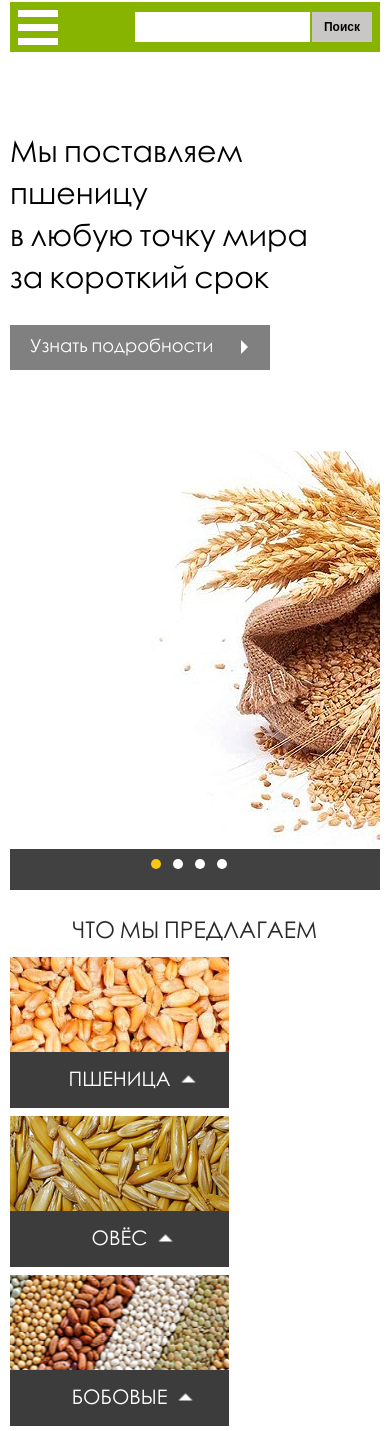
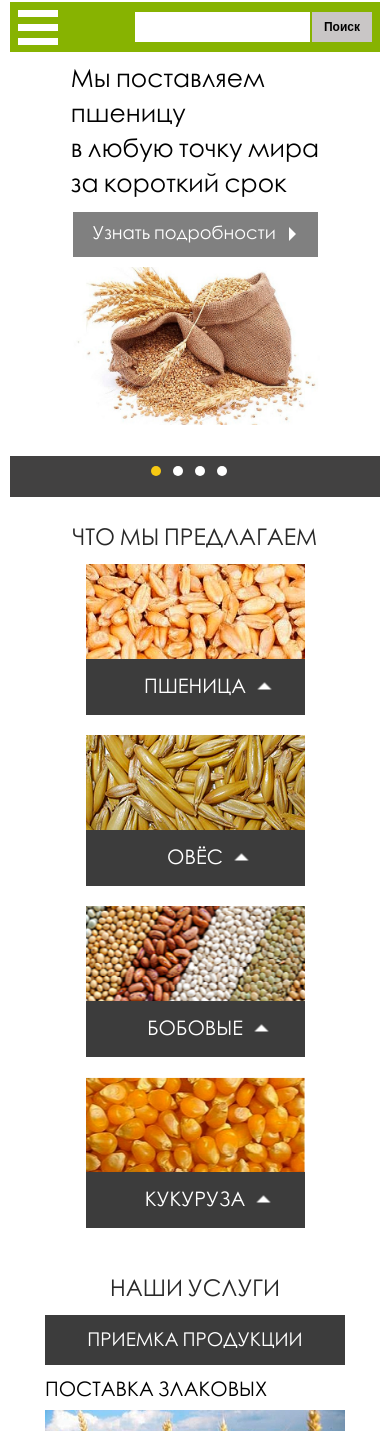
Before and after one commit to Ovakimyan99/maketfloa, a plain HTML site: page index.html in a window 390 px wide. Shown: the part 108-1539 px from the top of the page. Drawn offline with nearby package versions, Linux system fonts and the light colour scheme.

Commit message:
доделанный адаптив

```diff
--- a/_c/base.css
+++ b/_c/base.css
@@ -335,6 +335,33 @@ body {
 }
 /* Конец шапки сайта */
 
+@media(max-width:720px) {
+  .wis-owlcarousel-slide-block{
+    display: flex !important;
+    flex-wrap: wrap;
+    justify-content: space-evenly;
+    align-items: center;
+    padding: 10px 0;
+  }
+  .wis-owlcarousel-slide-text{
+   flex: 1;
+  }
+  .wis-owlcarousel-slide-img{
+   flex: 1;
+    max-width: 100%;
+   min-width: 250px;
+  }
+  .wis-owlcarousel-slide-text{
+    padding: 0 !important;;
+    min-width: 250px;
+    float: none !important;
+    display: flex !important;
+    flex-direction: column;
+    align-items: center;
+    margin-bottom: 10px;
+  }
+}
+
 @media(max-width:1150px) {
   h2{
     font-size: 23px;
@@ -388,11 +415,16 @@ body {
   .header-burger{
   display: block;
   }
+  .header-wis__drop--ul{
+    display: block !important;
+    width: 100% !important;
+  }
 
   .wis-header-nav ul{
     display: none;
   }
 }
+
 
 /* Блок слайдера */
 .wis-owlcarousel {
@@ -503,6 +535,34 @@ body {
   }
 }
 
+@media(max-width:920px) {
+
+  .wis-owlcarousel-slide-text{
+    width: 35%;
+    padding: 8% 0 0;
+  }
+  .wis-owlcarousel-slide-img{
+   width: 65%;
+   overflow: hidden;
+  }
+
+  .wis-owlcarousel-slide-img img{
+    width: 100%;
+    height: 100%;
+    object-fit: cover;
+  }
+
+  .wis-owlcarousel-slide-button{
+    width: 100%;
+    max-width: 245px;
+  }
+  .wis-owlcarousel-slide-text-block{
+    font-size: 25px;
+    line-height: 1.4;
+    margin-bottom: 10px;
+  }
+}
+
 /* Блок предложений */
 
 .wis-offer {
@@ -532,7 +592,7 @@ body {
   width: 269px;
 }
 
-.wis-offer-block div:nth-child(4n + 1) {
+.wis-offer-block-element:nth-child(4n+1) {
   clear: both;
 }
 
@@ -570,7 +630,7 @@ body {
   display: block;
 }
 
-.wis-offer-block div:nth-child(4n) {
+.wis-offer-block div:last-child {
   margin-right: 0px;
 }
 
@@ -661,6 +721,7 @@ body {
 .wis-offer-block-element a:hover .wis-offer-block-element-text-title img {
   display: none;
 }
+
 /* Конец блока предложений */
 
 @media(max-width:1150px) {
@@ -677,6 +738,28 @@ body {
   .wis-offer-block-element-text-title img{
     margin-left: 15px;
     top: 20px;
+  }
+}
+
+@media(max-width:920px) {
+  .wis-offer-block-element{
+  margin: 0 5px 20px;
+  }
+
+  .wis-offer-block div:last-child{
+    margin-right: 5px;
+  }
+
+  .wis-offer-block{
+  display: flex;
+  flex-wrap: wrap;
+  justify-content: space-evenly;
+  }
+
+  .wis-offer-block-element a:hover .wis-offer-block-element-text-pretitle .wis-offer-block-element-text-pretitle-1{
+  }
+
+  .wis-offer-block-element a:hover .wis-offer-block-element-text-pretitle{
   }
 }
 
@@ -816,6 +899,19 @@ body {
   }
   .wis-services-categories-element-title{
     line-height: 1;
+  }
+}
+
+@media(max-width:920px) {
+  .wis-services-categories-element{
+    width: 300px;
+    margin: 0 5px 20px;
+  }
+
+  .wis-services-categories{
+  display: flex;
+  flex-wrap: wrap;
+  justify-content: space-evenly;
   }
 }
 
@@ -961,7 +1057,7 @@ body {
   height: 40px;
   float: left;
   margin: 8px 0 0 8px;
-  z-index: 1;
+  z-index: 6;
 }
 .header-burger__global {
   backface-visibility: hidden;
@@ -998,7 +1094,16 @@ body {
 /* -- Конец кнопки меню -- */
 
 @media(max-width: 920px){
-
+  .wis-footer-list div{
+    margin-bottom: 10px;
+    margin-right: 10px;
+    padding: 0;
+  }
+  .wis-footer-list{
+   display: flex;
+    flex-wrap: wrap;
+    justify-content: space-evenly;
+  }
 }
 
 /* -- Выпадающий блок меню -- */
@@ -1064,4 +1169,5 @@ body {
   top: 0;
   right: 0;
   bottom: 0;
+  z-index: 5;
 }
```
Also changed, not shown: index.html (+1 -1 lines).
